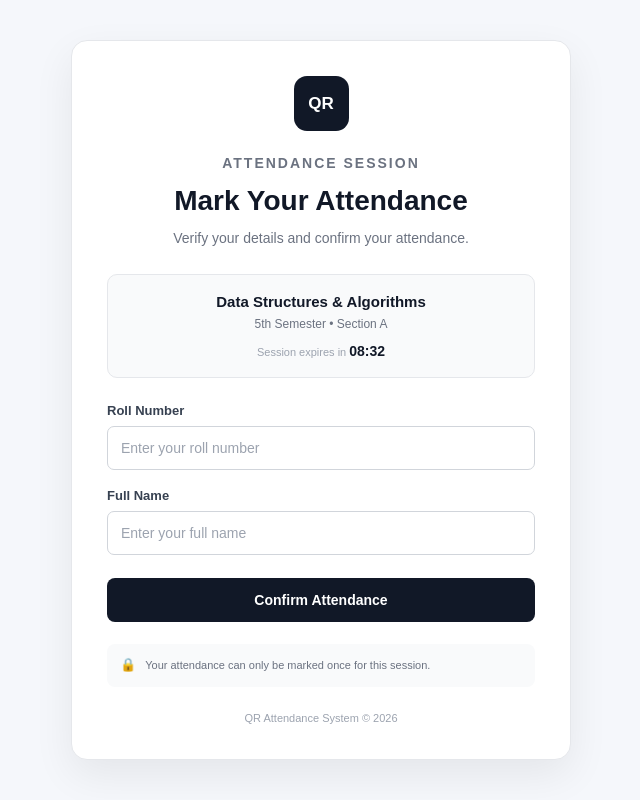
After one commit to santoshchintu265-create/QR-Based-Attendance-System, a Flask app: page /mark-attendance in a window 1280 px wide. The commit adds this page. Shown: the whole page, without its empty margins (319-959 px from the left). Run offline with Flask 3, Linux system fonts and the light colour scheme.

Commit message:
Create student attendance UI

```diff
--- a/app.py
+++ b/app.py
@@ -38,5 +38,10 @@ def active_session():
     return render_template("active_session.html")
 
 
+@app.route("/mark-attendance")
+def mark_attendance():
+    return render_template("mark_attendance.html")
+
+
 if __name__ == "__main__":
     app.run(debug=True)
--- a/static/css/style.css
+++ b/static/css/style.css
@@ -2221,3 +2221,246 @@ footer {
     }
 
 }
+
+
+
+
+
+
+
+/* =========================
+   STUDENT ATTENDANCE PAGE
+========================= */
+
+.student-attendance-page {
+    min-height: 100vh;
+
+    display: flex;
+    align-items: center;
+    justify-content: center;
+
+    padding: 30px 20px;
+
+    background: #f5f7fb;
+}
+
+.attendance-mobile-card {
+    width: 100%;
+    max-width: 500px;
+
+    padding: 35px;
+
+    background: #ffffff;
+
+    border: 1px solid #e5e7eb;
+
+    border-radius: 16px;
+
+    box-shadow: 0 15px 40px rgba(0, 0, 0, 0.07);
+}
+
+.attendance-logo {
+    width: 55px;
+    height: 55px;
+
+    margin: 0 auto 22px;
+
+    display: flex;
+    align-items: center;
+    justify-content: center;
+
+    border-radius: 13px;
+
+    background: #111827;
+
+    color: #ffffff;
+
+    font-size: 17px;
+
+    font-weight: 800;
+}
+
+.attendance-page-header {
+    text-align: center;
+
+    margin-bottom: 25px;
+}
+
+.attendance-label {
+    margin-bottom: 10px;
+
+    color: #6b7280;
+
+    font-size: 11px;
+
+    font-weight: 700;
+
+    letter-spacing: 2px;
+}
+
+.attendance-page-header h1 {
+    margin-bottom: 10px;
+
+    color: #111827;
+
+    font-size: 28px;
+
+    line-height: 1.2;
+}
+
+.attendance-page-header p {
+    color: #6b7280;
+
+    font-size: 14px;
+
+    line-height: 1.5;
+}
+
+
+/* SESSION INFO */
+
+.student-session-info {
+    padding: 18px;
+
+    margin-bottom: 25px;
+
+    text-align: center;
+
+    background: #f9fafb;
+
+    border: 1px solid #e5e7eb;
+
+    border-radius: 10px;
+}
+
+.session-subject {
+    margin-bottom: 7px;
+
+    color: #111827;
+
+    font-size: 15px;
+
+    font-weight: 700;
+}
+
+.session-class {
+    margin-bottom: 12px;
+
+    color: #6b7280;
+
+    font-size: 12px;
+}
+
+.session-time {
+    color: #9ca3af;
+
+    font-size: 11px;
+}
+
+.session-time strong {
+    color: #111827;
+
+    font-size: 14px;
+}
+
+
+/* FORM */
+
+.attendance-form {
+    display: flex;
+
+    flex-direction: column;
+
+    gap: 18px;
+}
+
+.confirm-attendance-btn {
+    width: 100%;
+
+    margin-top: 5px;
+
+    padding: 14px;
+
+    border: none;
+
+    border-radius: 8px;
+
+    background: #111827;
+
+    color: #ffffff;
+
+    font-size: 14px;
+
+    font-weight: 700;
+
+    cursor: pointer;
+}
+
+.confirm-attendance-btn:hover {
+    background: #374151;
+}
+
+
+/* SECURITY */
+
+.attendance-security {
+    display: flex;
+
+    align-items: flex-start;
+
+    gap: 9px;
+
+    margin-top: 22px;
+
+    padding: 13px;
+
+    background: #f9fafb;
+
+    border-radius: 8px;
+}
+
+.attendance-security span {
+    font-size: 13px;
+}
+
+.attendance-security p {
+    color: #6b7280;
+
+    font-size: 11px;
+
+    line-height: 1.5;
+}
+
+
+/* FOOTER */
+
+.attendance-footer {
+    margin-top: 25px;
+
+    text-align: center;
+
+    color: #9ca3af;
+
+    font-size: 11px;
+}
+
+
+/* MOBILE */
+
+@media (max-width: 500px) {
+
+    .student-attendance-page {
+        padding: 15px;
+    }
+
+    .attendance-mobile-card {
+        padding: 25px 20px;
+
+        border-radius: 12px;
+    }
+
+    .attendance-page-header h1 {
+        font-size: 24px;
+    }
+
+}
--- /dev/null
+++ b/templates/mark_attendance.html
@@ -0,0 +1,138 @@
+<!DOCTYPE html>
+<html lang="en">
+
+<head>
+    <meta charset="UTF-8">
+    <meta name="viewport" content="width=device-width, initial-scale=1.0">
+
+    <title>Mark Attendance | QR Attendance</title>
+
+    <link rel="stylesheet"
+          href="{{ url_for('static', filename='css/style.css') }}">
+</head>
+
+<body>
+
+    <main class="student-attendance-page">
+
+        <div class="attendance-mobile-card">
+
+            <!-- LOGO -->
+
+            <div class="attendance-logo">
+                QR
+            </div>
+
+
+            <!-- HEADER -->
+
+            <div class="attendance-page-header">
+
+                <p class="attendance-label">
+                    ATTENDANCE SESSION
+                </p>
+
+                <h1>
+                    Mark Your Attendance
+                </h1>
+
+                <p>
+                    Verify your details and confirm your attendance.
+                </p>
+
+            </div>
+
+
+            <!-- SESSION -->
+
+            <div class="student-session-info">
+
+                <div class="session-subject">
+                    Data Structures & Algorithms
+                </div>
+
+                <div class="session-class">
+                    5th Semester • Section A
+                </div>
+
+                <div class="session-time">
+                    Session expires in
+                    <strong>08:32</strong>
+                </div>
+
+            </div>
+
+
+            <!-- STUDENT FORM -->
+
+            <form class="attendance-form">
+
+                <div class="form-field">
+
+                    <label for="roll_number">
+                        Roll Number
+                    </label>
+
+                    <input
+                        type="text"
+                        id="roll_number"
+                        name="roll_number"
+                        placeholder="Enter your roll number"
+                        required
+                    >
+
+                </div>
+
+
+                <div class="form-field">
+
+                    <label for="student_name">
+                        Full Name
+                    </label>
+
+                    <input
+                        type="text"
+                        id="student_name"
+                        name="student_name"
+                        placeholder="Enter your full name"
+                        required
+                    >
+
+                </div>
+
+
+                <button
+                    type="submit"
+                    class="confirm-attendance-btn"
+                >
+                    Confirm Attendance
+                </button>
+
+            </form>
+
+
+            <!-- SECURITY NOTE -->
+
+            <div class="attendance-security">
+
+                <span>🔒</span>
+
+                <p>
+                    Your attendance can only be marked once
+                    for this session.
+                </p>
+
+            </div>
+
+
+            <div class="attendance-footer">
+                QR Attendance System © 2026
+            </div>
+
+        </div>
+
+    </main>
+
+</body>
+
+</html>
```
